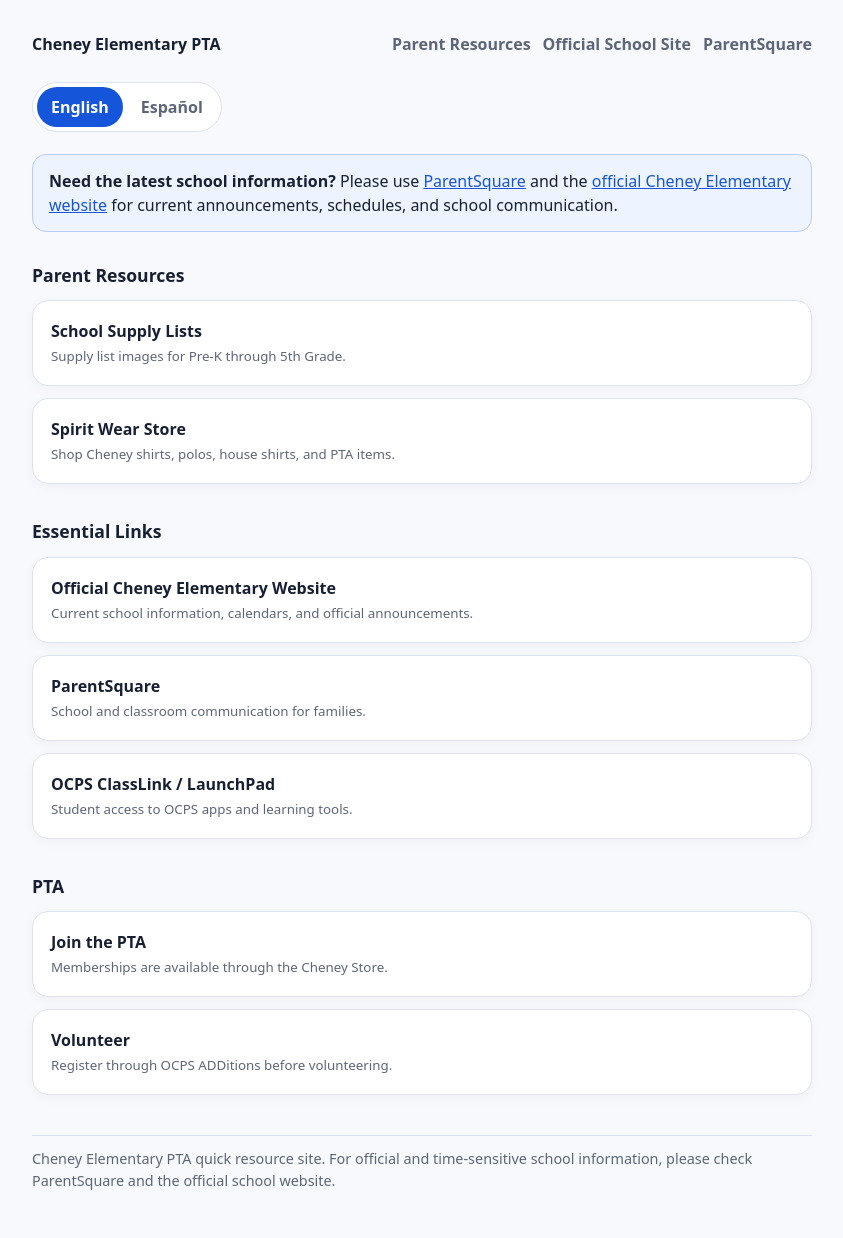
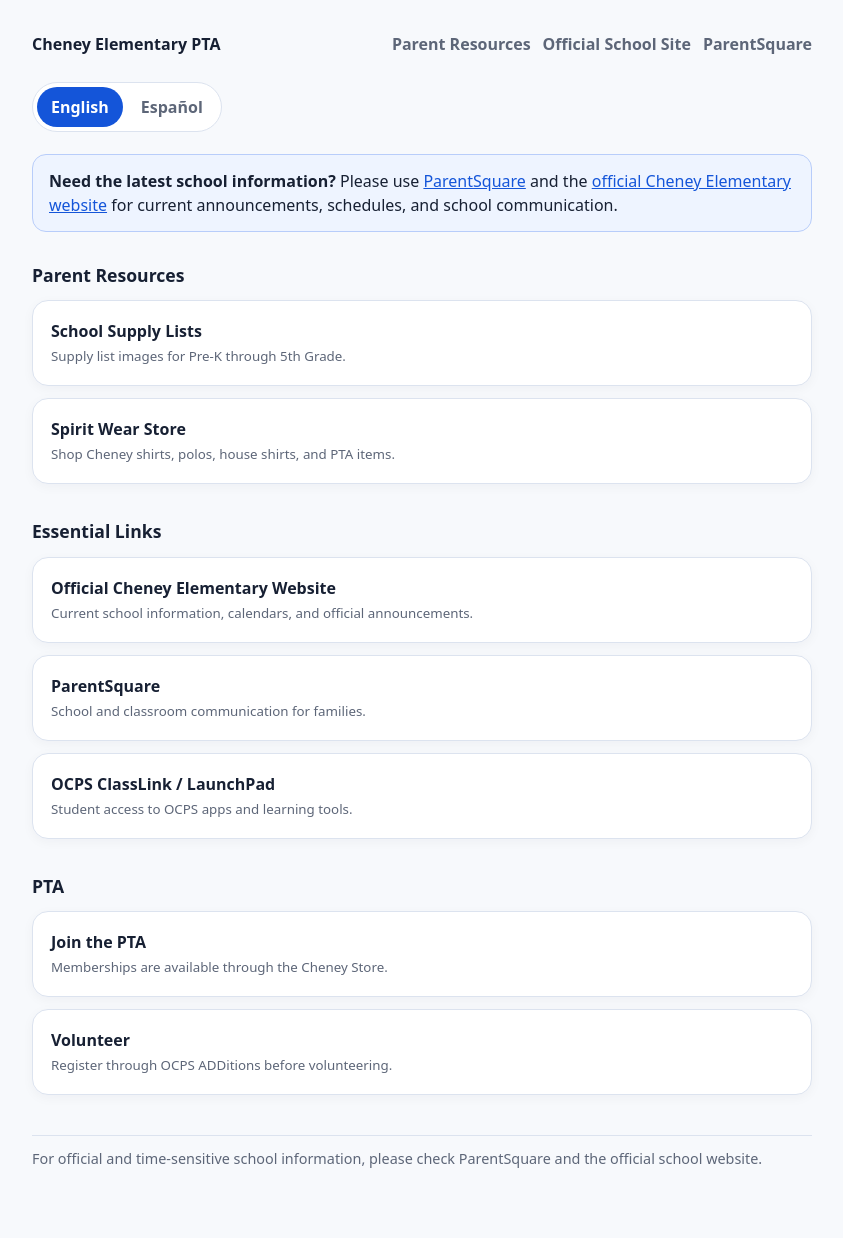
Before and after one commit to matthewtckr/cheneypta, a Jekyll site: the page built from index.md, in a window 1280 px wide. Shown: the whole page, without its empty margins (218-1061 px from the left). Built offline with Jekyll 4.4.1, drawn with Linux system fonts in a browser that asks for light colours; after the commit the page ends 1216 px from its top, so only the background shows below that.

Commit message:
Remove footer tagline

```diff
--- a/_layouts/default.html
+++ b/_layouts/default.html
@@ -33,8 +33,8 @@
     </main>
 
     <footer class="site-footer">
-      <p data-lang="en">Cheney Elementary PTA quick resource site. For official and time-sensitive school information, please check ParentSquare and the official school website.</p>
-      <p data-lang="es">Sitio de recursos rápidos de Cheney Elementary PTA. Para información oficial o urgente de la escuela, consulte ParentSquare y el sitio web oficial de la escuela.</p>
+      <p data-lang="en">For official and time-sensitive school information, please check ParentSquare and the official school website.</p>
+      <p data-lang="es">Para información oficial o urgente de la escuela, consulte ParentSquare y el sitio web oficial de la escuela.</p>
     </footer>
   </div>
 
```
